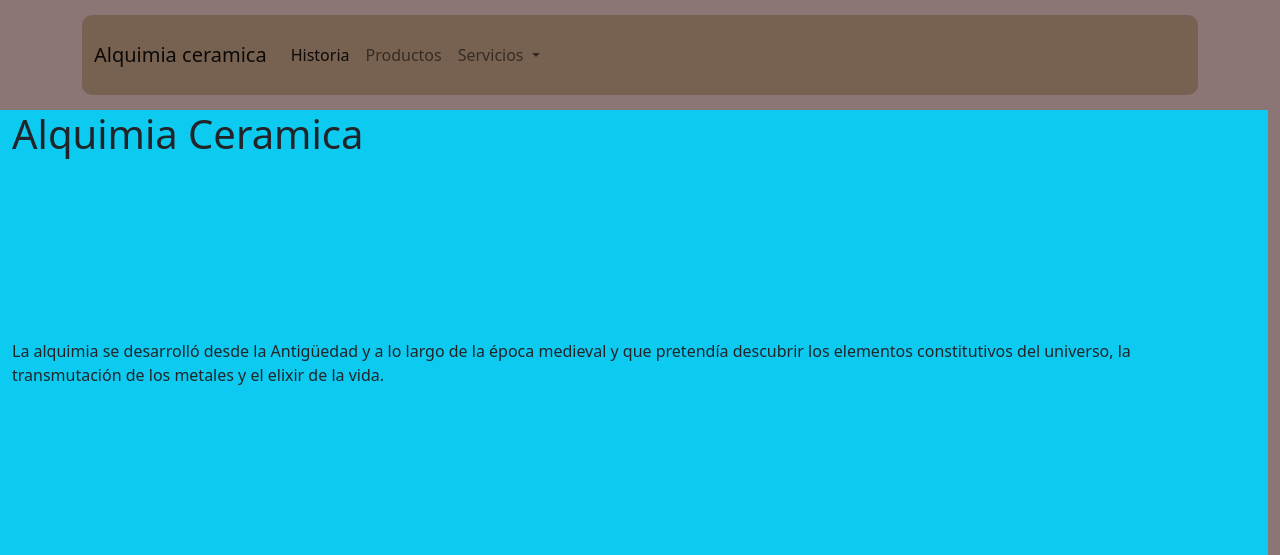
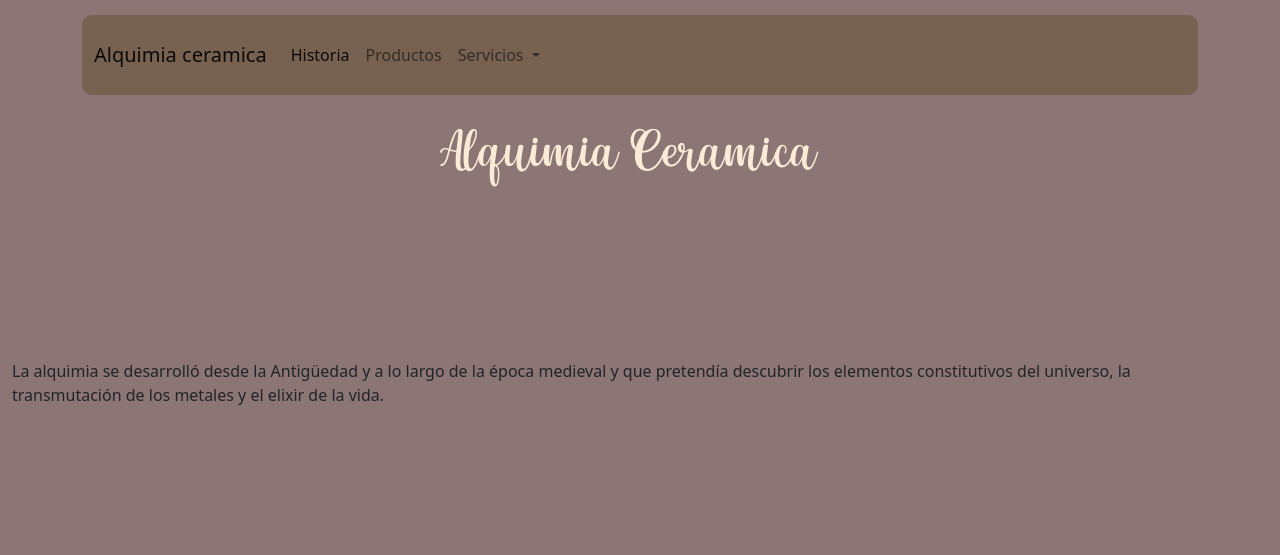
Before and after one commit to Leorokr242/MaquetandoBootstrap, a plain HTML site: page index.html in a window 1280 px wide. Shown: the top 555 px of the page. Drawn offline with nearby package versions, Linux system fonts and the light colour scheme.

Commit message:
punto de fusion

```diff
--- a/css/style.css
+++ b/css/style.css
@@ -2,6 +2,10 @@
     margin: 0;
     padding: 0;
     box-sizing: border-box;
+}
+@font-face {
+    font-family: titule;
+    src: url(../assets/Fonts/winterbeauty-Script.otf);
 }
 
 body {
@@ -27,6 +31,15 @@ main section{
     justify-items: center;
 }
 
+#titulo {
+    font-family: titule;
+    margin-top: 20px;
+    text-align: center;
+    font-size: 3em;
+    color: antiquewhite;
+
+}
+
 #carrou {
     height: fit-content;
     background-color: rgba(88, 52, 52, 0.274);
--- a/index.html
+++ b/index.html
@@ -53,8 +53,8 @@
 
     <main class="container-fluid">
         <div class="row" id="main">
-            <section class="row bg-info" id="sec1">
-                <h1>Alquimia Ceramica</h1>
+            <section class="row" id="sec1">
+                <h1 id="titulo">Alquimia Ceramica</h1>
                 <p>La alquimia se desarrolló desde la Antigüedad y a lo largo de la época medieval y que pretendía descubrir los elementos constitutivos del universo, la transmutación de los metales y el elixir de la vida.</p>
                 <img src="" alt="">
 
```
